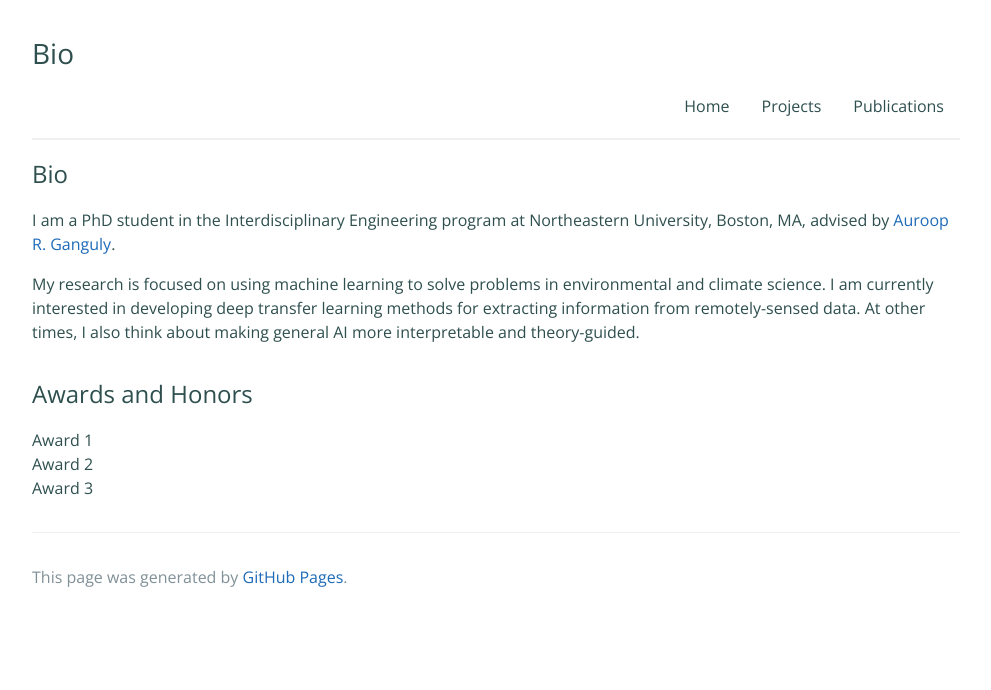
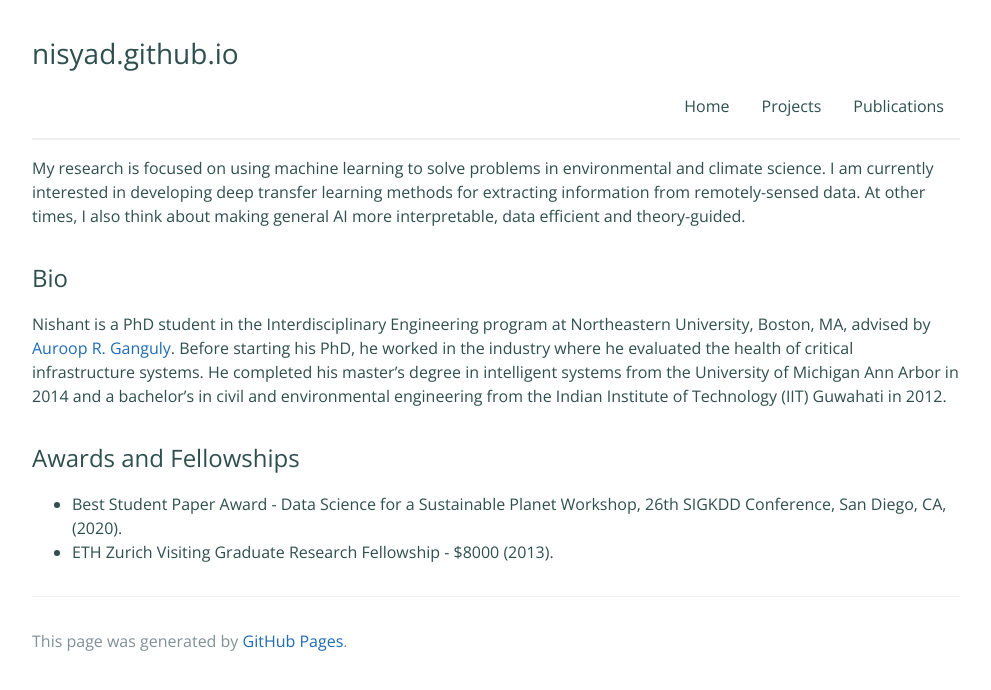
Before and after one commit to nisyad/nisyad.github.io, a Jekyll site: the page built from index.md, in a window 1280 px wide. Shown: the top 690 px of the page, without its empty margins (144-1135 px from the left). Built offline with Jekyll 4.4.1, drawn with Linux system fonts in a browser that asks for light colours; our own code applies the rules of GitHub Pages for plain Markdown files.

Commit message:
new github page

```diff
--- a/index.md
+++ b/index.md
@@ -7,15 +7,15 @@ contact: nishant@northeastern.edu
 description: Machine Learning, Complex Networks, Environmental Science
 
 ---
+My research is focused on using machine learning to solve problems in environmental and climate science. I am currently interested in developing deep transfer learning methods for extracting information from remotely-sensed data. At other times, I also think about making general AI more interpretable, data efficient and theory-guided.
+
+
 ## Bio
 
-I am a PhD student in the Interdisciplinary Engineering program at Northeastern University, Boston, MA, advised by [Auroop R. Ganguly](https://coe.northeastern.edu/people/ganguly-auroop/).
-
-My research is focused on using machine learning to solve problems in environmental and climate science. I am currently interested in developing deep transfer learning methods for extracting information from remotely-sensed data. At other times, I also think about making general AI more interpretable and theory-guided.
+Nishant is a PhD student in the Interdisciplinary Engineering program at Northeastern University, Boston, MA, advised by [Auroop R. Ganguly](https://coe.northeastern.edu/people/ganguly-auroop/). Before starting his PhD, he worked in the industry where he evaluated the health of critical infrastructure systems. He completed his master's degree in intelligent systems from the University of Michigan Ann Arbor in 2014 and a bachelor's in civil and environmental engineering from the Indian Institute of Technology (IIT) Guwahati in 2012.
 
 
-## Awards and Honors
+## Awards and Fellowships
 
-Award 1\
-Award 2\
-Award 3
+* Best Student Paper Award - Data Science for a Sustainable Planet Workshop, 26th SIGKDD Conference, San Diego, CA, (2020).
+* ETH Zurich Visiting Graduate Research Fellowship - $8000 (2013).
```
Also changed, not shown: projects.md (line endings or trailing spaces).
